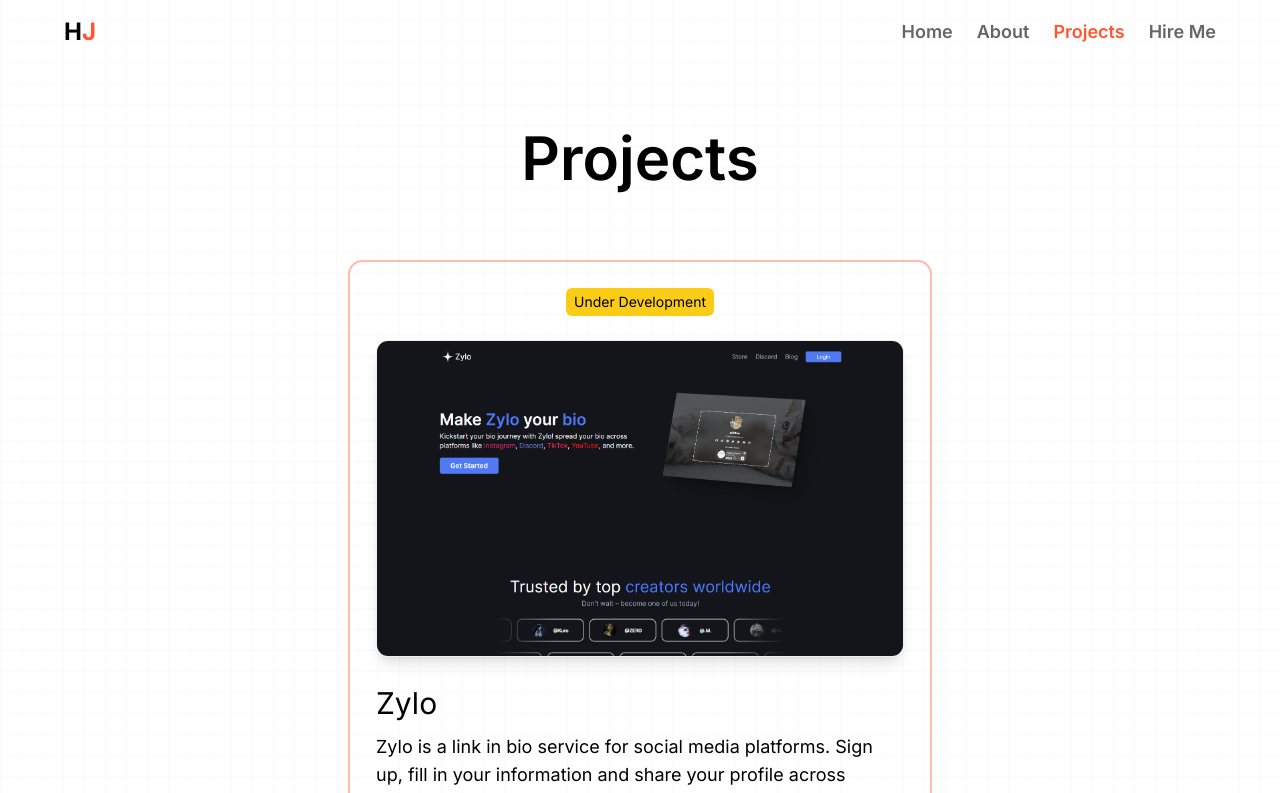
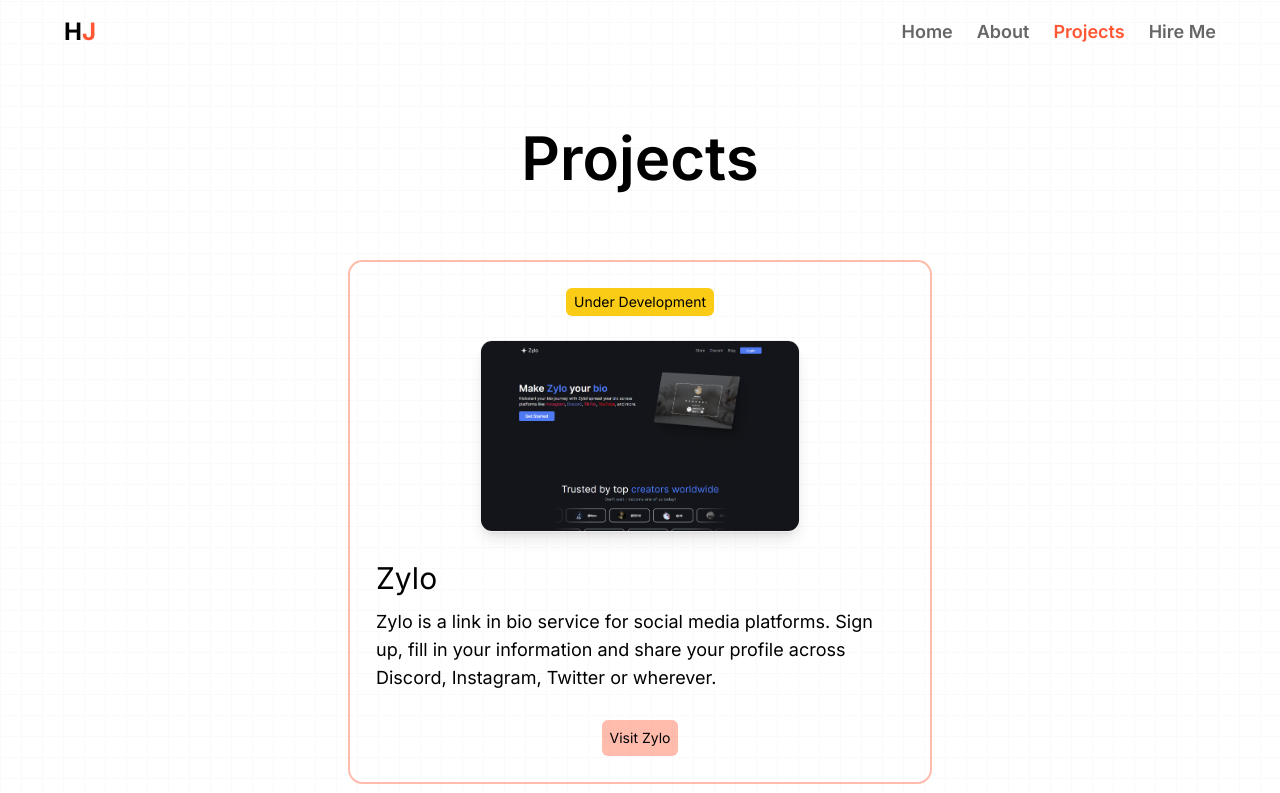
Before and after one commit to hugoqdesh/portfolio, a Next.js app: page /projects in a window 1280 px wide. Shown: the top 793 px of the page. Built offline with nearby package versions, Linux system fonts and the light colour scheme.

Commit message:
Update page.tsx

```diff
--- a/app/projects/page.tsx
+++ b/app/projects/page.tsx
@@ -33,15 +33,6 @@ export default function Projects() {
     },
   };
 
-  // const projectVariants = {
-  //   hidden: { opacity: 0, scale: 0.9 },
-  //   visible: {
-  //     opacity: 1,
-  //     scale: 1,
-  //     transition: { duration: 0.5, ease: "easeOut" },
-  //   },
-  // };
-
   return (
     <motion.section
       initial="hidden"
@@ -53,12 +44,9 @@ export default function Projects() {
           <span className="text-5xl md:text-6xl text-center font-semibold">
             Projects
           </span>
-          <motion.div
-            className="flex flex-col items-center gap-8 w-full p-8"
-            variants={containerVariants}
-          >
+          <div className="flex flex-col items-center gap-8 w-full p-8">
             {projects.map((project) => (
-              <motion.div
+              <div
                 key={project.name}
                 className="p-[2px] rounded-[0.9rem] border-2 border-[#FF5733]/40"
               >
@@ -77,8 +65,8 @@ export default function Projects() {
                     <Image
                       src={project.thumbnail}
                       alt={"Thumbnail"}
-                      width={9999}
-                      height={9999}
+                      width={320}
+                      height={320}
                       className="object-cover object-center select-none rounded-xl border border-neutral-200/60 shadow-lg"
                     />
                   </div>
@@ -102,9 +90,9 @@ export default function Projects() {
                     </Link>
                   </div>
                 </div>
-              </motion.div>
+              </div>
             ))}
-          </motion.div>
+          </div>
         </div>
       </div>
     </motion.section>
```
